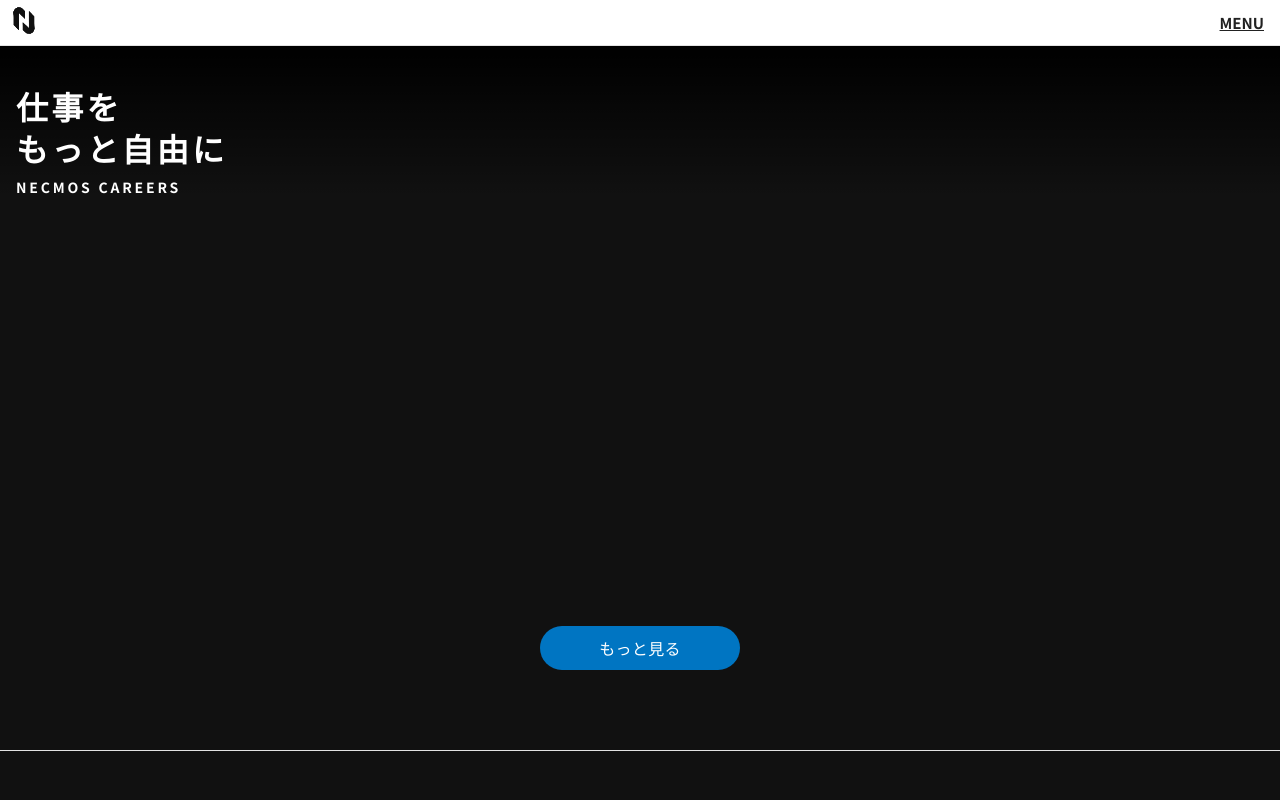
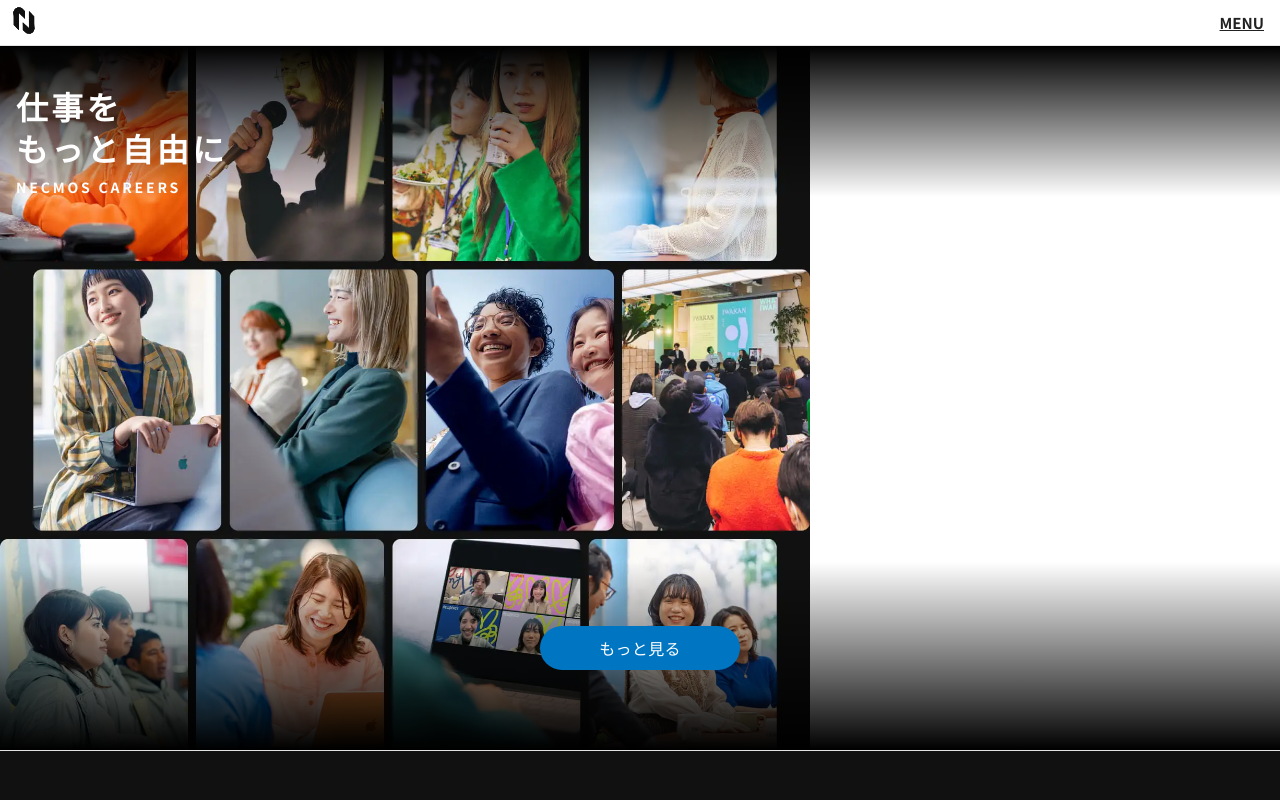
Before and after one commit to tomoya-okuda/career.necmos, a Next.js app: page / in a window 1280 px wide. Shown: the top 800 px of the page. Built offline with nearby package versions, Linux system fonts and the light colour scheme.

Commit message:
♻️ FV修正

```diff
--- a/src/components/FV.tsx
+++ b/src/components/FV.tsx
@@ -19,13 +19,12 @@ function FV() {
           text="もっと見る"
         />
       </div>
-
-      {/* <Image
+      <Image
         className={styles.image}
         src="/images/fv.webp"
         alt="background image"
         fill
-      /> */}
+      />
     </div>
   );
 }
--- a/src/components/styles/FV.module.scss
+++ b/src/components/styles/FV.module.scss
@@ -1,7 +1,6 @@
 .fv {
   height: 88vh;
   color: var(--White000);
-  background-color: var(--Black100);
   display: flex;
   flex-direction: column;
   justify-content: space-between;
@@ -20,8 +19,9 @@
     }
   }
   .buttonContainer {
+    background: linear-gradient(180deg, rgba(0, 0, 0, 0) 0%, #000000 100%);
     text-align: center;
-    padding-bottom: 80px;
+    padding: 64px 0 80px 0;
   }
   .image {
     object-fit: cover;
```
Also changed, not shown: public/images/fv.webp.
